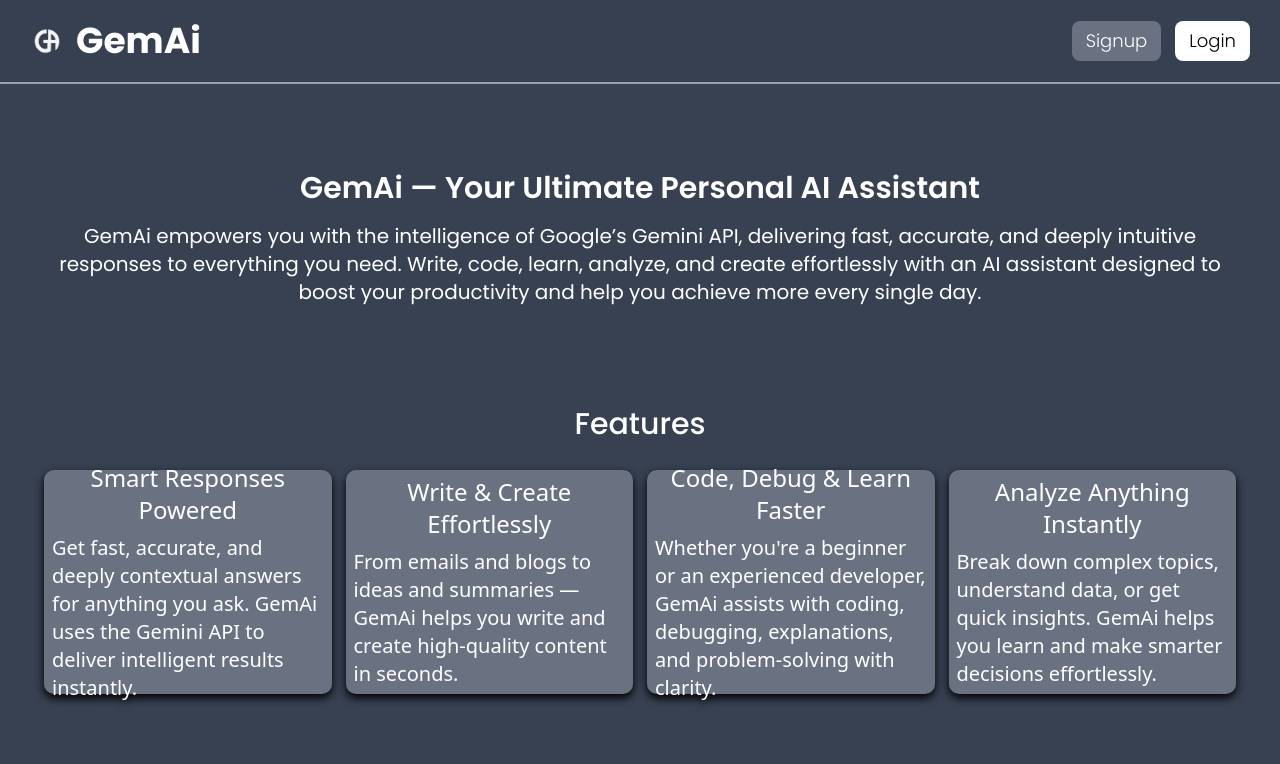
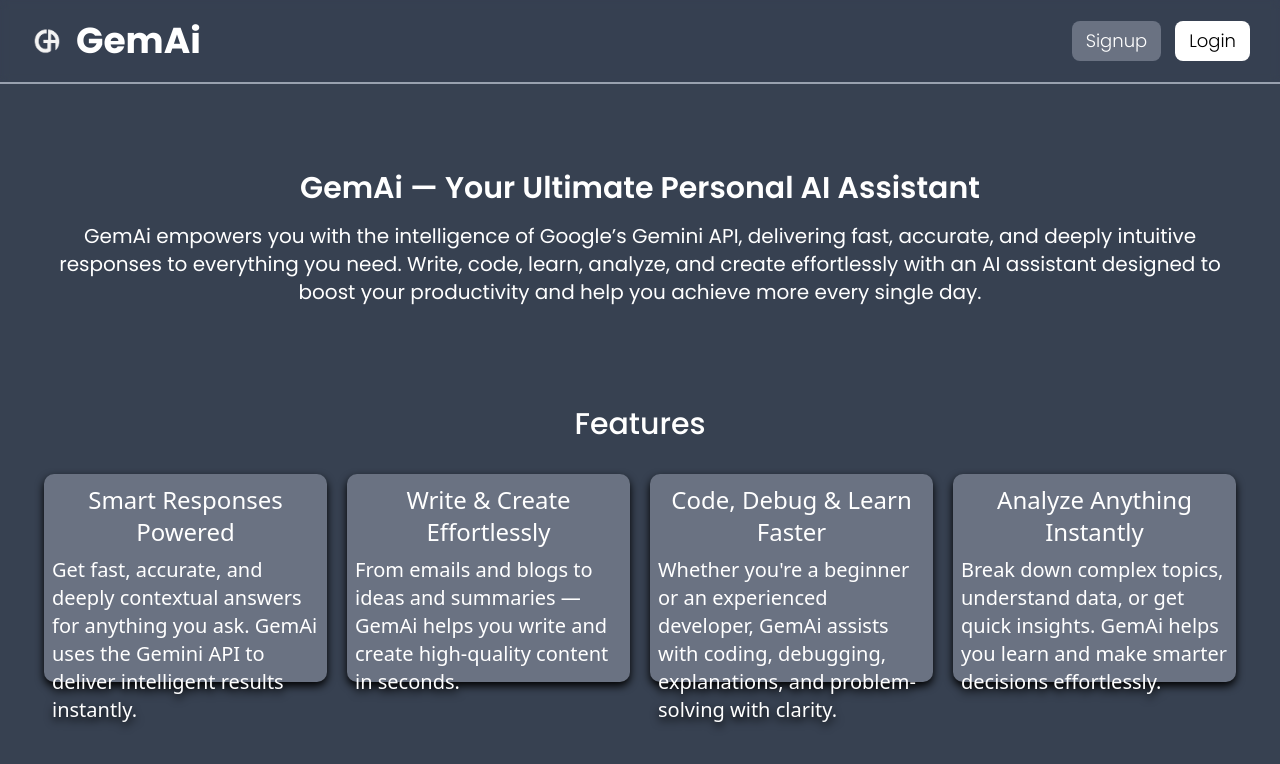
Before and after one commit to chouglesafdar22/TeamTaskFlow, a Next.js app: page / in a window 1280 px wide. Shown: the top 764 px of the page. Built offline with nearby package versions, Linux system fonts and the light colour scheme.

Commit message:
created hero section & feature card on main page

```diff
--- a/src/app/page.tsx
+++ b/src/app/page.tsx
@@ -16,9 +16,9 @@
       </section>
 
       <section className="features xl:px-6 lg:px-5 md:px-4 sm:px-3 px-1.5">
-        <div className="flex flex-col sm:gap-7 gap-4 xl:justify-center py-2.5 md:px-5 px-2.5">
+        <div className="flex flex-col sm:gap-8 gap-5 xl:justify-center py-2.5 md:px-5 px-2.5">
           <h3 className="text-white text-center poppins-medium xl:text-3xl lg:text-2xl md:text-xl base:text-lg text-sm">Features</h3>
-          <div className="flex sm:flex-row flex-col justify-center items-center gap-3.5">
+          <div className="flex sm:flex-row flex-col justify-center items-center gap-5">
             <FeatureCard title={"Smart Responses Powered"} text={"Get fast, accurate, and deeply contextual answers for anything you ask. GemAi uses the Gemini API to deliver intelligent results instantly."} />
             <FeatureCard title={"Write & Create Effortlessly"} text={"From emails and blogs to ideas and summaries — GemAi helps you write and create high-quality content in seconds."} />
             <FeatureCard title={"Code, Debug & Learn Faster"} text={"Whether you're a beginner or an experienced developer, GemAi assists with coding, debugging, explanations, and problem-solving with clarity."} />
--- a/src/components/FeatureCard.tsx
+++ b/src/components/FeatureCard.tsx
@@ -7,9 +7,9 @@
 
 export function FeatureCard({ title, text }: feature) {
     return (
-        <div className="flex flex-col bg-gray-500 drop-shadow-lg drop-shadow-black justify-center items-center px-2 py-2.5 gap-2 sm:w-[390px] w-[225px] sm:h-56 h-28 rounded-[10px]">
+        <div className="flex flex-col bg-gray-500 drop-shadow-lg drop-shadow-black wrap-break-word px-2 py-2.5 gap-2 sm:w-[390px] w-[225px] sm:h-52 h-28 rounded-[10px]">
             <h4 className="text-center text-white xl:text-2xl lg:text-xl md:text-base sm:text-sm text-xs">{title}</h4>
-            <p className="text-left text-white xl:text-xl lg:text-base md:text-sm sm:text-xs text-[10px] wrap-break-word">{text}</p>
+            <p className="text-left text-white xl:text-xl lg:text-base md:text-sm sm:text-xs text-[10px] ">{text}</p>
         </div>
     )
 };
--- a/src/components/Navbar.tsx
+++ b/src/components/Navbar.tsx
@@ -5,7 +5,7 @@
 
 export function Navbar() {
     return (
-        <nav className="navbar z-40 bg-gray-700/30 backdrop-blur-sm flex flex-col border-b-2 border-b-gray-400 top-0 w-full md:py-4 py-2.5 md:px-5 px-3 fixed">
+        <nav className="navbar z-40 bg-gray-700/30 backdrop-blur-xs flex flex-col border-b-2 border-b-gray-400 top-0 w-full md:py-4 py-2.5 md:px-5 px-3 fixed">
             <div className="navbarLinks flex flex-row justify-between items-center text-center">
                 <div className="logoLeftSides flex justify-center items-center text-center gap-1 px-0.5">
                     <Image
```
